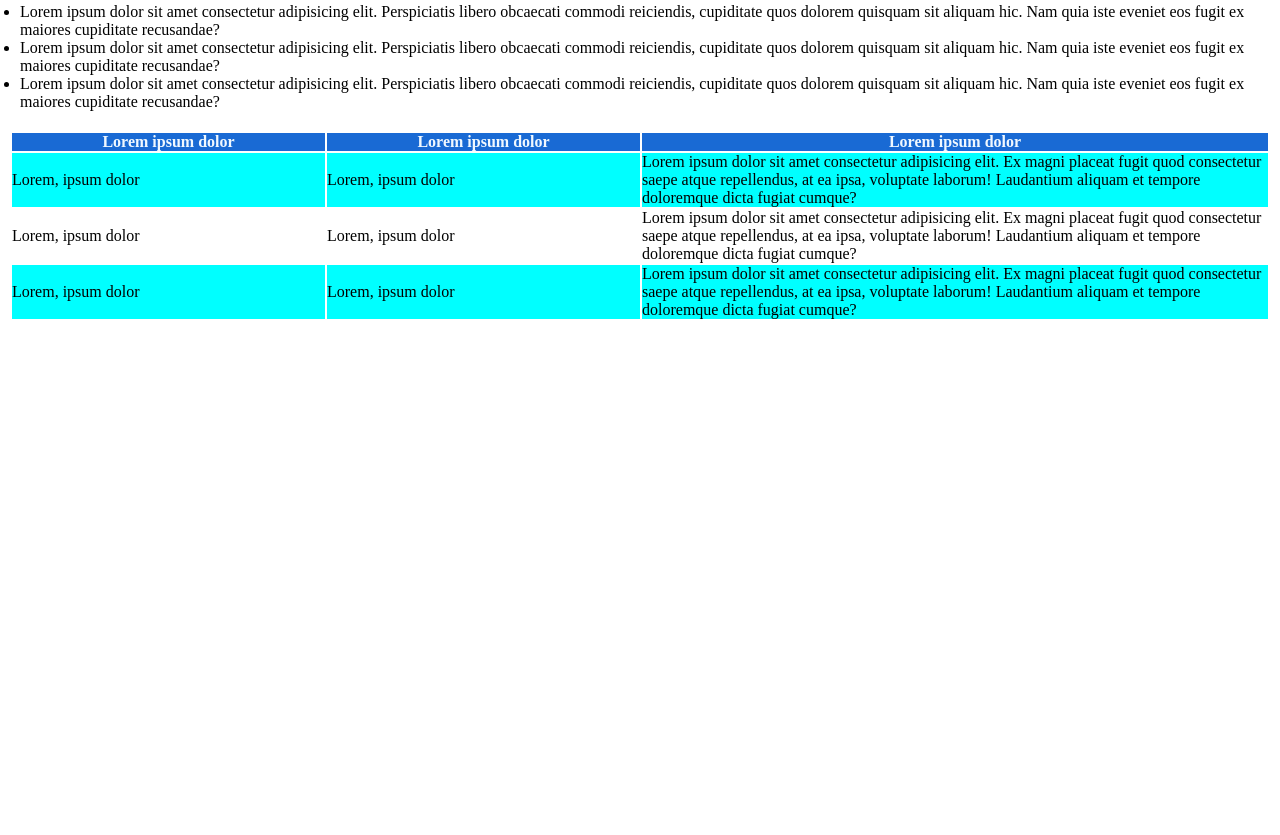
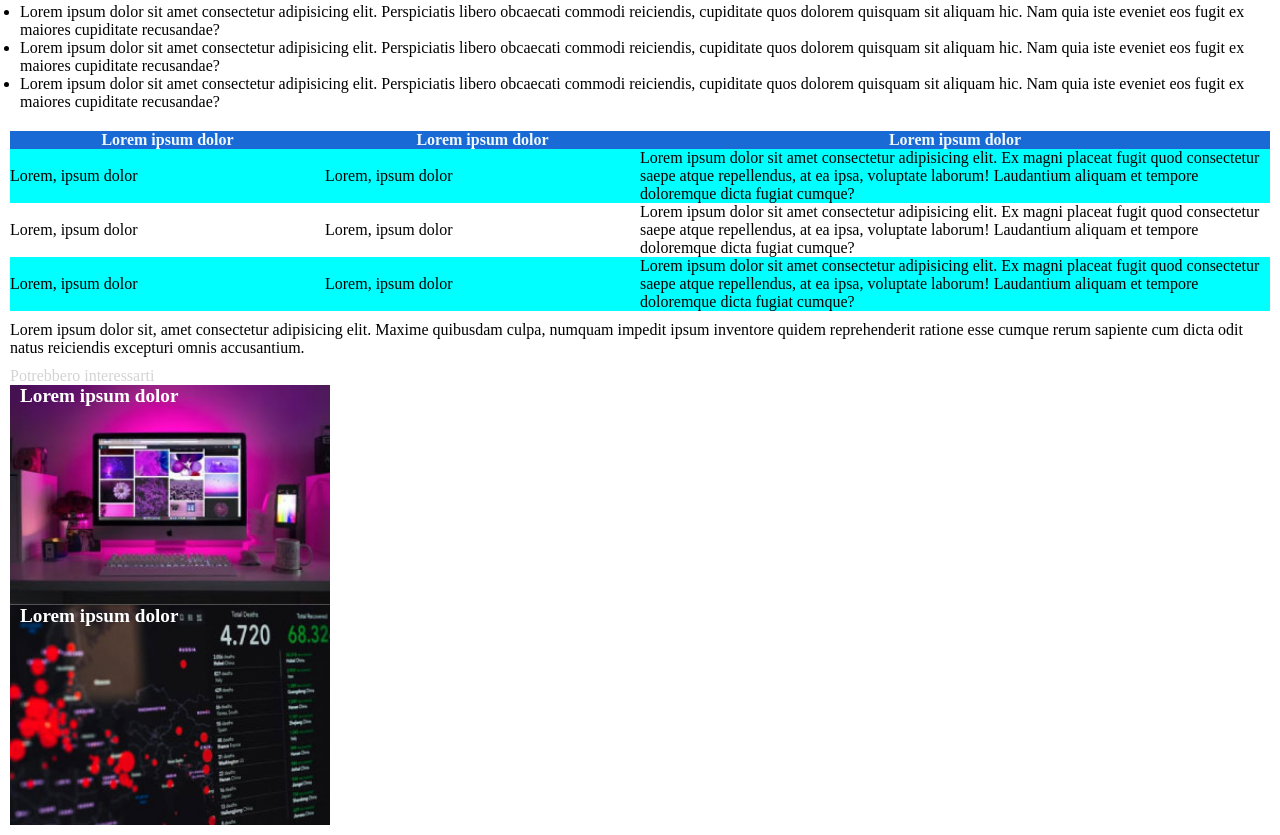
Before and after one commit to andreamaluta/html-css-booleaner, a plain HTML site: page index.html in a window 1280 px wide. Shown: the part 669-1504 px from the top of the page. Before the commit the page ends 1000 px from the top, so only its background shows below. Drawn offline with Linux system fonts and the light colour scheme.

Commit message:
[UPD] added final section

```diff
--- a/css/style.css
+++ b/css/style.css
@@ -7,7 +7,6 @@
 header{
     background-image: url("../img/pattern.png");
     background-color: cornflowerblue;
-
 }
 
 .logo{
@@ -28,6 +27,10 @@ main{
     font-size: 80%;
 }
 
+.subtitle{
+    color: lightgray;
+}
+
 .description{
     font-size: 10px;
 }
@@ -38,6 +41,10 @@ main{
 
 .lista{
     margin: 10px;
+}
+
+.table{
+    border-collapse: collapse;
 }
 
 .prime-colonne{
@@ -52,3 +59,25 @@ main{
 .table-raw{
     background-color: aqua;
 }
+
+.foot-1{
+    background-image: url("../img/monitor.jpg");
+     width: 320px;
+     height: 220px;
+     background-size: cover;
+    background-repeat: no-repeat;
+}
+
+.foot-2{
+    background-image: url("../img/graph.jpg");
+    width: 320px;
+    height: 220px;
+    background-size: cover;
+    background-repeat: no-repeat;
+}
+
+.foot-title{
+    font-size: larger;
+    margin: 10px;
+    color: white;
+}
--- a/index.html
+++ b/index.html
@@ -17,7 +17,7 @@
     <main>
         <h1>Internet deve essere al servizio del "bene pubblico": Il manifesto di Tim Berners-Lee</h1>
         <div>
-            Scritto da <span id="main-credit">The Booleaner</span>
+            <span class="subtitle">Scritto da</span> <span id="main-credit">The Booleaner</span>
             <br>
             <span id="main-date">il 17/02/2025</span>
         </div>
@@ -50,7 +50,7 @@
         </div>
 
         <div class="spaziatura">
-            <table>
+            <table class="table">
                 <thead>
                     <tr class="table-title">
                         <th class="prime-colonne">
@@ -102,6 +102,23 @@
             </table>
         </div>
 
+        <div class="spaziatura">
+            Lorem ipsum dolor sit, amet consectetur adipisicing elit. Maxime quibusdam culpa, numquam impedit ipsum inventore quidem reprehenderit ratione esse cumque rerum sapiente cum dicta odit natus reiciendis excepturi omnis accusantium.
+        </div>
+
+        <div class="spaziatura">
+            <div class="subtitle">
+                Potrebbero interessarti
+            </div>
+            <div class="foot-1">
+                <span class="foot-title"><strong>Lorem ipsum dolor</strong></span>
+            </div>
+            <div class="foot-2">
+                <span class="foot-title"><strong>Lorem ipsum dolor</strong></span>
+            </div>
+
+        </div>
+
     </main>
 
 </body>
```
